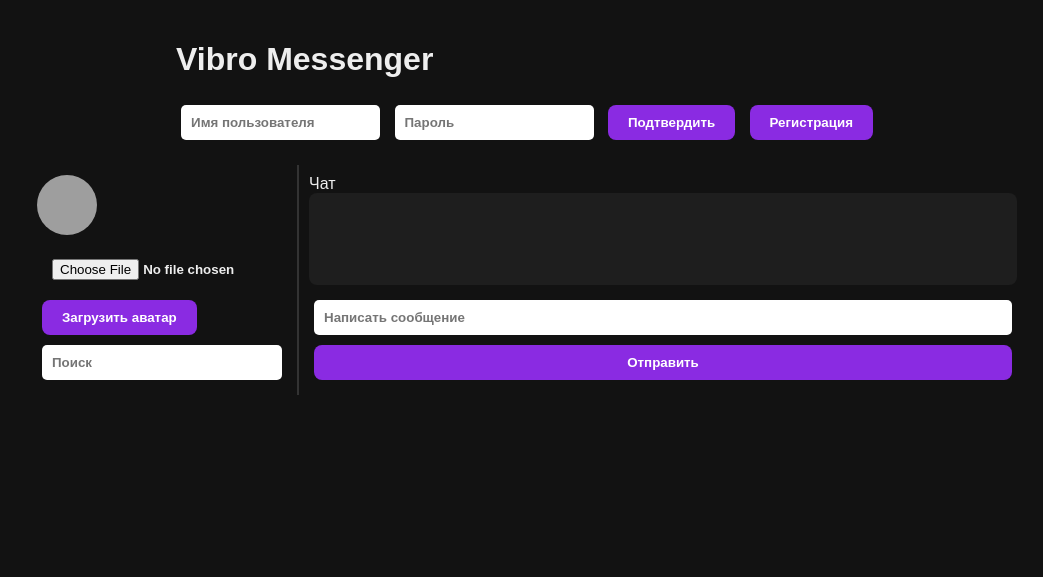
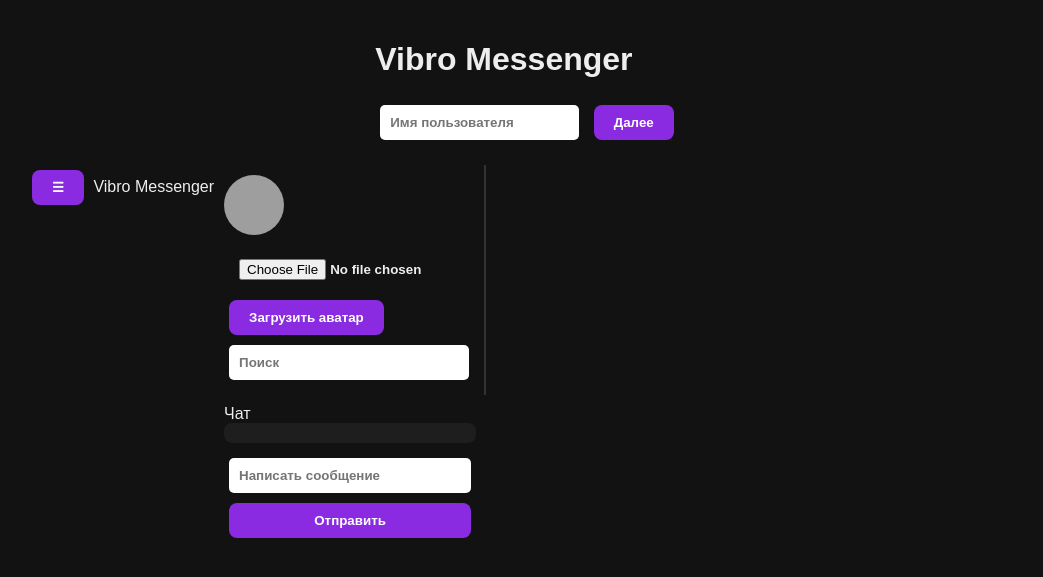
Before and after one commit to fuckarskiy/vibromessenger3.0, a Flask app: page / in a window 1280 px wide. Shown: the top 577 px of the page, without its empty margins (113-1156 px from the left). Run offline with Flask 3, Linux system fonts and the light colour scheme; grey boxes are pictures that could not be loaded.

Commit message:
Update index.html

```diff
--- a/templates/index.html
+++ b/templates/index.html
@@ -9,18 +9,29 @@
 <body>
 <div class="container">
 
-  <!-- Логин / Регистрация -->
+  <!-- AUTH STEP 1 -->
   <div id="auth">
+    <div id="step1">
       <h1>Vibro Messenger</h1>
       <input id="username" placeholder="Имя пользователя">
-    <input id="password" type="password" placeholder="Пароль">
-    <button type="button" id="loginBtn">Подтвердить</button>
-    <button type="button" id="regBtn">Регистрация</button>
+      <button type="button" id="nextBtn">Далее</button>
     </div>
 
-  <!-- Главное меню -->
+    <!-- AUTH STEP 2 -->
+    <div id="step2" class="hidden">
+      <input id="password" type="password" placeholder="Пароль">
+      <button type="button" id="confirmBtn">Подтвердить</button>
+    </div>
+  </div>
+
+  <!-- MAIN -->
   <div id="main" class="hidden">
-    <div id="sidebar">
+    <div id="topBar">
+      <button id="menuBtn">&#9776;</button>
+      <span>Vibro Messenger</span>
+    </div>
+    <div id="containerMain">
+      <div id="sidebar" class="hidden">
         <div id="profileBox">
           <img id="avatar" src="static/avatars/default.png">
           <span id="userLabel"></span>
@@ -37,9 +48,9 @@
         <button id="sendBtn">Отправить</button>
       </div>
     </div>
+  </div>
 
 </div>
-
 <script src="static/script.js"></script>
 </body>
 </html>
```
Lines whose indentation alone changed are shown as unchanged.
